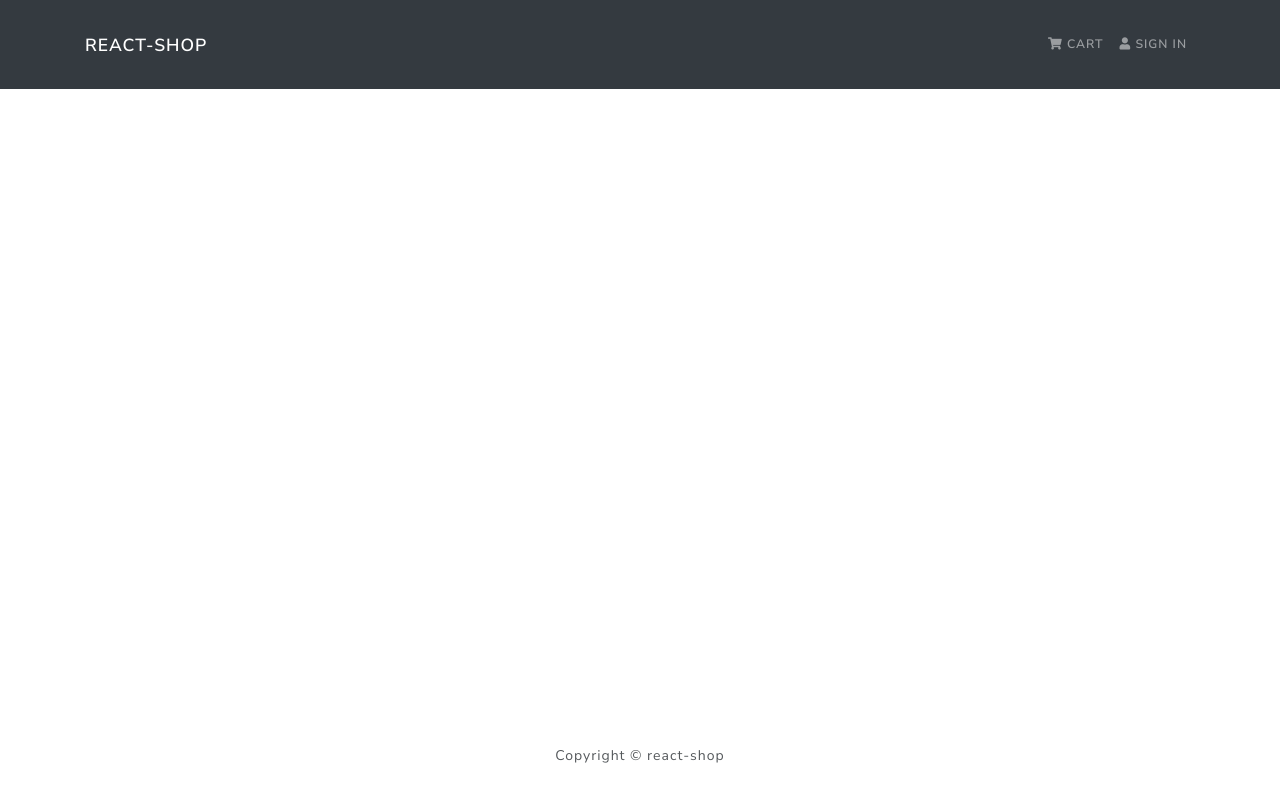
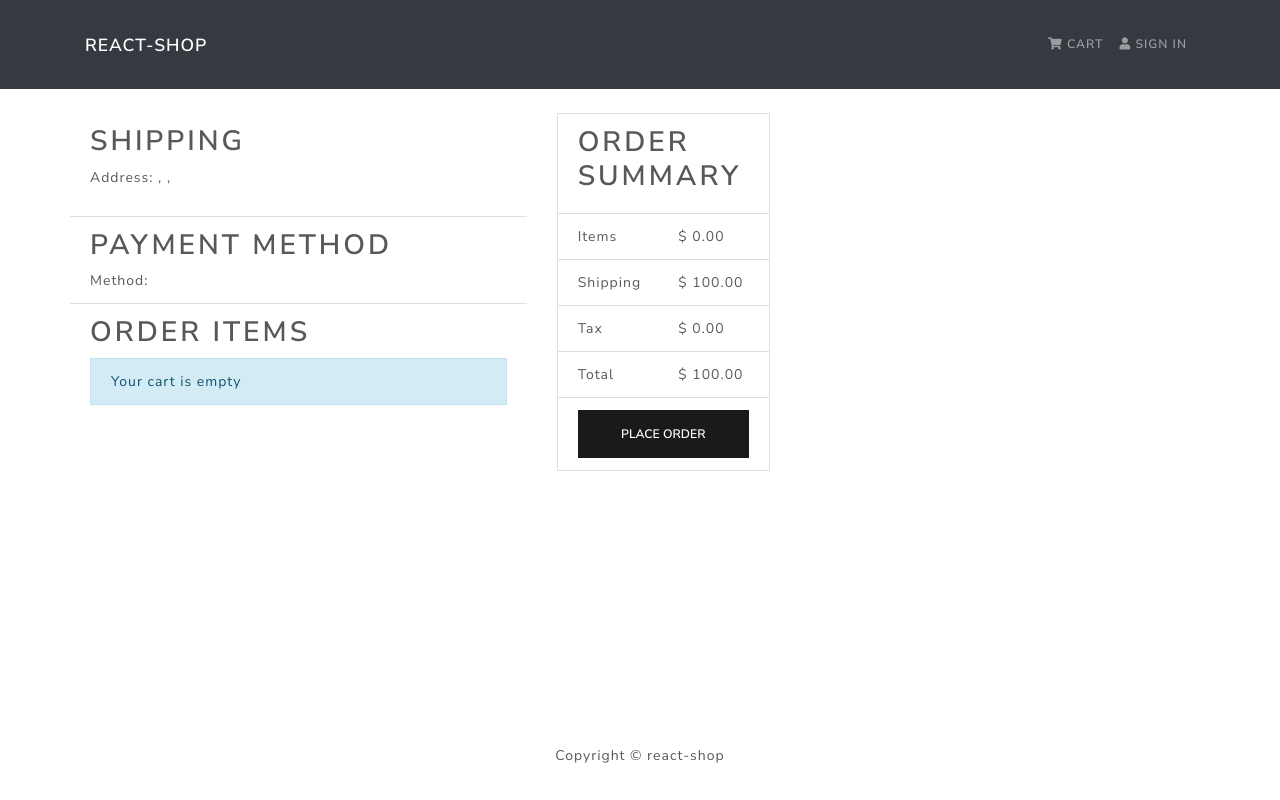
Before and after one commit to Nurmuhammadthariq/react-shop, a React (Create React App) app: page /placeorder in a window 1280 px wide. Built offline with nearby package versions, Linux system fonts and the light colour scheme.

Commit message:
finishing action create order

```diff
--- a/src/App.js
+++ b/src/App.js
@@ -10,6 +10,8 @@ import HomeScreen from './screen/HomeScreen';
 import ProductScreen from './screen/ProductScreen';
 import CartScreen from './screen/CartScreen';
 import ShippingScreen from './screen/ShippingScreen';
+import PlaceOrderScreen from './screen/PlaceOrderScreen';
+import PaymentScreen from './screen/PaymentScreen';
 
 function App() {
   return (
@@ -21,6 +23,8 @@ function App() {
             <Route path="/" element={<HomeScreen />} />
             <Route path="/product/:id" element={<ProductScreen />} />
             <Route path="/shipping" element={<ShippingScreen />} />
+            <Route path="/payment" element={<PaymentScreen />} />
+            <Route path="/placeorder" element={<PlaceOrderScreen />} />
             <Route path="/cart/:id" element={<CartScreen />} />
             <Route path="/cart/" element={<CartScreen />} />
           </Routes>
--- a/src/actions/cartActions.js
+++ b/src/actions/cartActions.js
@@ -36,3 +36,11 @@ export const saveShippingAddress = (data) => (dispatch) => {
 
   localStorage.setItem('shippingAddress', JSON.stringify(data));
 };
+
+export const savePaymentMethod = (data) => (dispatch) => {
+  dispatch({
+    type: ActionTypes.CART_SAVE_PAYMENT_METHOD,
+    payload: data,
+  });
+  localStorage.setItem('paymentMethod', JSON.stringify(data));
+};
--- /dev/null
+++ b/src/actions/orderActions.js
@@ -0,0 +1,23 @@
+import { ActionTypes } from '../constants/action-types';
+import mockApis from '../apis/mockApis';
+
+export const createOrder = (order) => async (dispatch) => {
+  try {
+    const config = {
+      headers: {
+        'Content-Type': 'application/json',
+      },
+    };
+
+    const { data } = await mockApis.post('/orders', order, config);
+    dispatch({
+      type: ActionTypes.ORDER_CREATE_SUCCESS,
+      payload: data,
+    });
+  } catch (error) {
+    dispatch({
+      type: ActionTypes.ORDER_CREATE_FAIL,
+      payload: error,
+    });
+  }
+};
--- /dev/null
+++ b/src/components/Message.js
@@ -0,0 +1,12 @@
+import React from 'react';
+import { Alert } from 'react-bootstrap';
+
+const Message = ({ variant, children }) => {
+  return <Alert variant={variant}>{children}</Alert>;
+};
+
+Message.defaultProps = {
+  variant: 'info',
+};
+
+export default Message;
--- a/src/constants/action-types.js
+++ b/src/constants/action-types.js
@@ -9,4 +9,7 @@ export const ActionTypes = {
   CART_ADD_ITEM: 'CART_ADD_ITEM',
   CART_REMOVE_ITEM: 'CART_REMOVE_ITEM',
   CART_SHIPPING_ADDRESS: 'CART_SHIPPING_ADDRESS',
+  CART_SAVE_PAYMENT_METHOD: 'CART_SAVE_PAYMENT_METHOD',
+  ORDER_CREATE_SUCCESS: 'ORDER_CREATE_SUCCESS',
+  ORDER_CREATE_FAIL: 'ORDER_CREATE_FAIL',
 };
--- a/src/reducers/cartReducer.js
+++ b/src/reducers/cartReducer.js
@@ -33,6 +33,11 @@ export const cartReducer = (
         ...state,
         shippingAddress: action.payload,
       };
+    case ActionTypes.CART_SAVE_PAYMENT_METHOD:
+      return {
+        ...state,
+        paymentMethod: action.payload,
+      };
     default:
       return state;
   }
--- /dev/null
+++ b/src/reducers/orderReducer.js
@@ -0,0 +1,19 @@
+import { ActionTypes } from '../constants/action-types';
+
+export const orderCreateReducer = (state = {}, action) => {
+  switch (action.type) {
+    case ActionTypes.ORDER_CREATE_SUCCESS:
+      return {
+        loading: false,
+        success: true,
+        order: action.payload,
+      };
+    case ActionTypes.ORDER_CREATE_FAIL:
+      return {
+        loading: false,
+        error: action.payload,
+      };
+    default:
+      return state;
+  }
+};
--- /dev/null
+++ b/src/screen/PaymentScreen.js
@@ -0,0 +1,50 @@
+import React, { useState } from 'react';
+import { Form, Button, Col } from 'react-bootstrap';
+import { useDispatch, useSelector } from 'react-redux';
+import { useNavigate } from 'react-router-dom';
+
+// Components
+import FormContainer from '../components/FormContainer';
+
+// Call actions
+import { savePaymentMethod } from '../actions/cartActions';
+
+const PaymentScreen = () => {
+  const [paymentMethod, setPaymentMethod] = useState('paypal');
+  const history = useNavigate();
+
+  const dispatch = useDispatch();
+
+  const submitHandler = (e) => {
+    e.preventDefault();
+    dispatch(savePaymentMethod(paymentMethod));
+    history('/placeorder');
+  };
+  return (
+    <FormContainer>
+      <h1>Payment Method</h1>
+      <Form onSubmit={submitHandler}>
+        <Form.Group controlId="address">
+          <Form.Label as="legend">Select Method</Form.Label>
+          <Col>
+            <Form.Check
+              type="radio"
+              label="Paypal or Credit Card"
+              id="PayPal"
+              name="paymentMethod"
+              value="PayPal"
+              checked
+              onChange={(e) => setPaymentMethod(e.target.value)}
+            ></Form.Check>
+          </Col>
+        </Form.Group>
+
+        <Button type="submit" variant="primary">
+          Continue
+        </Button>
+      </Form>
+    </FormContainer>
+  );
+};
+
+export default PaymentScreen;
--- /dev/null
+++ b/src/screen/PlaceOrderScreen.js
@@ -0,0 +1,174 @@
+import React, { useEffect } from 'react';
+import { useDispatch, useSelector } from 'react-redux';
+import { Link, useNavigate } from 'react-router-dom';
+// React bootstrap
+import {
+  Button,
+  Row,
+  Col,
+  ListGroup,
+  Image,
+  Card,
+  Container,
+} from 'react-bootstrap';
+
+// components
+import Message from '../components/Message';
+
+// Call actions
+import { createOrder } from '../actions/orderActions';
+
+const PlaceOrderScreen = () => {
+  const cart = useSelector((state) => state.cart);
+  const history = useNavigate();
+
+  const dispatch = useDispatch();
+
+  // Calculate prices
+  const addDecimals = (num) => {
+    return (Math.round(num * 100) / 100).toFixed(2);
+  };
+
+  cart.itemsPrice = addDecimals(
+    cart.cartItems.reduce((acc, item) => acc + item.price * item.qty, 0)
+  );
+  cart.shippingPrice = addDecimals(cart.itemsPrice > 100 ? 0 : 100);
+  cart.taxPrice = addDecimals(Number((0.15 * cart.itemsPrice).toFixed(2)));
+  cart.totalPrice = (
+    Number(cart.itemsPrice) +
+    Number(cart.shippingPrice) +
+    Number(cart.taxPrice)
+  ).toFixed(2);
+
+  const orderCreate = useSelector((state) => state.orderCreate);
+  const { order, success, error } = orderCreate;
+
+  useEffect(() => {
+    if (success) {
+      history('/');
+    }
+    // eslint-disable-next-line
+  }, [history, success]);
+
+  const placeOrderHandler = () => {
+    dispatch(
+      createOrder({
+        orderItems: cart.cartItems,
+        shippingAddress: cart.shippingAddress,
+        paymentMethod: cart.paymentMethod,
+        itemsPrice: cart.itemsPrice,
+        shippingPrice: cart.shippingPrice,
+        taxPrice: cart.taxPrice,
+        totalPrice: cart.totalPrice,
+      })
+    );
+  };
+
+  return (
+    <Row>
+      <Container>{/* <CheckoutSteps step1 step2 step3 step4 /> */}</Container>
+      <Row>
+        <Col md={8}>
+          <ListGroup variant="flush">
+            <ListGroup.Item>
+              <h2>Shipping</h2>
+              <p>
+                <strong>Address: </strong>
+                {cart.shippingAddress.address}, {cart.shippingAddress.city}{' '}
+                {cart.shippingAddress.postalCode},{' '}
+                {cart.shippingAddress.country}
+              </p>
+            </ListGroup.Item>
+
+            <ListGroup.Item>
+              <h2>Payment Method</h2>
+              <strong>Method: </strong>
+              {cart.paymentMethod}
+            </ListGroup.Item>
+
+            <ListGroup.Item>
+              <h2>Order Items</h2>
+              {cart.cartItems.length === 0 ? (
+                <Message>Your cart is empty</Message>
+              ) : (
+                <ListGroup variant="flush">
+                  {cart.cartItems.map((item, index) => (
+                    <ListGroup.Item key={index}>
+                      <Row>
+                        <Col md={2}>
+                          <Image
+                            src={item.image}
+                            alt={item.name}
+                            fluid
+                            rounded
+                          />
+                        </Col>
+                        <Col>
+                          <Link to={`/product/${item.product}`}>
+                            {item.name}
+                          </Link>
+                        </Col>
+                        <Col md={4}>
+                          {item.qty} X $ {item.price} = ${' '}
+                          {item.qty * item.price}
+                        </Col>
+                      </Row>
+                    </ListGroup.Item>
+                  ))}
+                </ListGroup>
+              )}
+            </ListGroup.Item>
+          </ListGroup>
+        </Col>
+        <Col md={4}>
+          <Card>
+            <ListGroup variant="flush">
+              <ListGroup.Item>
+                <h2>Order Summary</h2>
+              </ListGroup.Item>
+              <ListGroup.Item>
+                <Row>
+                  <Col>Items</Col>
+                  <Col>$ {cart.itemsPrice}</Col>
+                </Row>
+              </ListGroup.Item>
+              <ListGroup.Item>
+                <Row>
+                  <Col>Shipping</Col>
+                  <Col>$ {cart.shippingPrice}</Col>
+                </Row>
+              </ListGroup.Item>
+              <ListGroup.Item>
+                <Row>
+                  <Col>Tax</Col>
+                  <Col>$ {cart.taxPrice}</Col>
+                </Row>
+              </ListGroup.Item>
+              <ListGroup.Item>
+                <Row>
+                  <Col>Total</Col>
+                  <Col>$ {cart.totalPrice}</Col>
+                </Row>
+              </ListGroup.Item>
+              {/* <ListGroup.Item>
+                {error && <Message variant="danger">{error}</Message>}
+              </ListGroup.Item> */}
+              <ListGroup.Item>
+                <Button
+                  type="button"
+                  className="btn-block"
+                  disabled={cart.cartItems === 0}
+                  onClick={placeOrderHandler}
+                >
+                  Place Order
+                </Button>
+              </ListGroup.Item>
+            </ListGroup>
+          </Card>
+        </Col>
+      </Row>
+    </Row>
+  );
+};
+
+export default PlaceOrderScreen;
--- a/src/screen/ShippingScreen.js
+++ b/src/screen/ShippingScreen.js
@@ -24,7 +24,7 @@ const ShippingScreen = () => {
   const submitHandler = (e) => {
     e.preventDefault();
     dispatch(saveShippingAddress({ address, city, postalCode, country }));
-    history('/');
+    history('/payment');
   };
 
   return (
--- a/src/store.js
+++ b/src/store.js
@@ -6,11 +6,13 @@ import {
   productDetailsReducer,
 } from './reducers/productReducers';
 import { cartReducer } from './reducers/cartReducer';
+import { orderCreateReducer } from './reducers/orderReducer';
 
 const reducer = combineReducers({
   productList: productListReducer,
   productDetails: productDetailsReducer,
   cart: cartReducer,
+  orderCreate: orderCreateReducer,
 });
 
 const cartItemsFromStorage = localStorage.getItem('cartItems')
```
